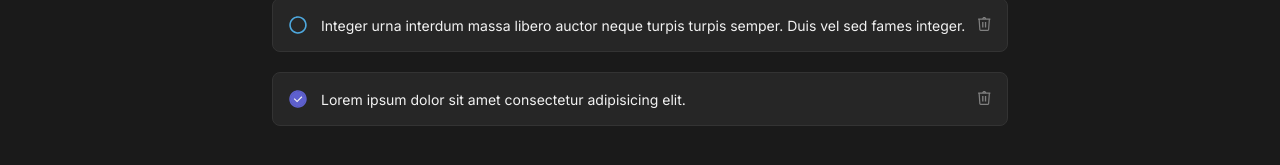
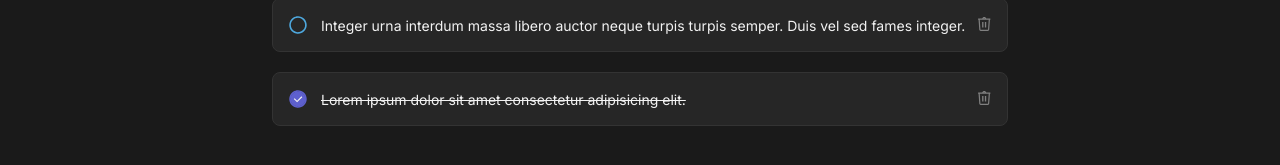
Before and after one commit to FCorleth/to-do-list, a React (Vite) app: page / in a window 1280 px wide. Shown: the part 331-496 px from the top of the page. Built offline with nearby package versions, Linux system fonts and the light colour scheme.

Commit message:
feat: complete task

```diff
--- a/src/components/CompleteTask.tsx
+++ b/src/components/CompleteTask.tsx
@@ -1,10 +1,34 @@
+import { useState } from "react";
 import completeIcon from "../assets/complete-icon.svg";
 import completedIcon from "../assets/completed-icon.svg";
 
-export function CompleteTask({ isCompleted }: { isCompleted: boolean }) {
+export function CompleteTask({
+  isCompleted,
+  completeTask,
+  id,
+}: {
+  isCompleted: boolean;
+  completeTask: (taskId: number) => void;
+  id: number;
+}) {
+  const [completed, setCompleted] = useState(isCompleted);
+
+  function handleCompleteTask() {
+    setCompleted(!completed);
+    completeTask(id);
+  }
   return (
-    <div style={{ display: "flex", alignItems: "center", gap: "0.5rem" }}>
+    <button
+      onClick={handleCompleteTask}
+      style={{
+        display: "flex",
+        alignItems: "center",
+        gap: "0.5rem",
+        background: "none",
+        border: "none",
+      }}
+    >
       <img src={isCompleted ? completedIcon : completeIcon} alt="Complete" />
-    </div>
+    </button>
   );
 }
--- a/src/components/Content.tsx
+++ b/src/components/Content.tsx
@@ -44,6 +44,16 @@ export function Content() {
     setTask(tasksWithoutDeletedOne);
   }
 
+  function completeTask(taskId: number) {
+    const updatedTasks = task.map((t) => {
+      if (t.id === taskId) {
+        return { ...t, isCompleted: !t.isCompleted };
+      }
+      return t;
+    });
+    setTask(updatedTasks);
+  }
+
   return (
     <div
       style={{
@@ -65,6 +75,7 @@ export function Content() {
               content={t.content}
               isCompleted={t.isCompleted}
               deleteTask={deleteTask}
+              completeTask={completeTask}
             />
           );
         })}
--- a/src/components/TaskItem.tsx
+++ b/src/components/TaskItem.tsx
@@ -7,6 +7,7 @@ type TaskItemProps = {
   content: string;
   isCompleted: boolean;
   deleteTask: (taskId: number) => void;
+  completeTask: (taskId: number) => void;
 };
 
 export function TaskItem({
@@ -14,6 +15,7 @@ export function TaskItem({
   content,
   isCompleted,
   deleteTask,
+  completeTask,
 }: TaskItemProps) {
   function handleDeleteTask() {
     deleteTask(id);
@@ -33,8 +35,19 @@ export function TaskItem({
       }}
     >
       <div style={{ display: "flex", alignItems: "center", gap: "0.875rem" }}>
-        <CompleteTask isCompleted={isCompleted} />
-        <p style={{ fontSize: "0.875rem" }}>{content}</p>
+        <CompleteTask
+          isCompleted={isCompleted}
+          completeTask={completeTask}
+          id={id}
+        />
+        <p
+          style={{
+            fontSize: "0.875rem",
+            textDecoration: isCompleted ? "line-through" : "none",
+          }}
+        >
+          {content}
+        </p>
       </div>
 
       <Button
```
